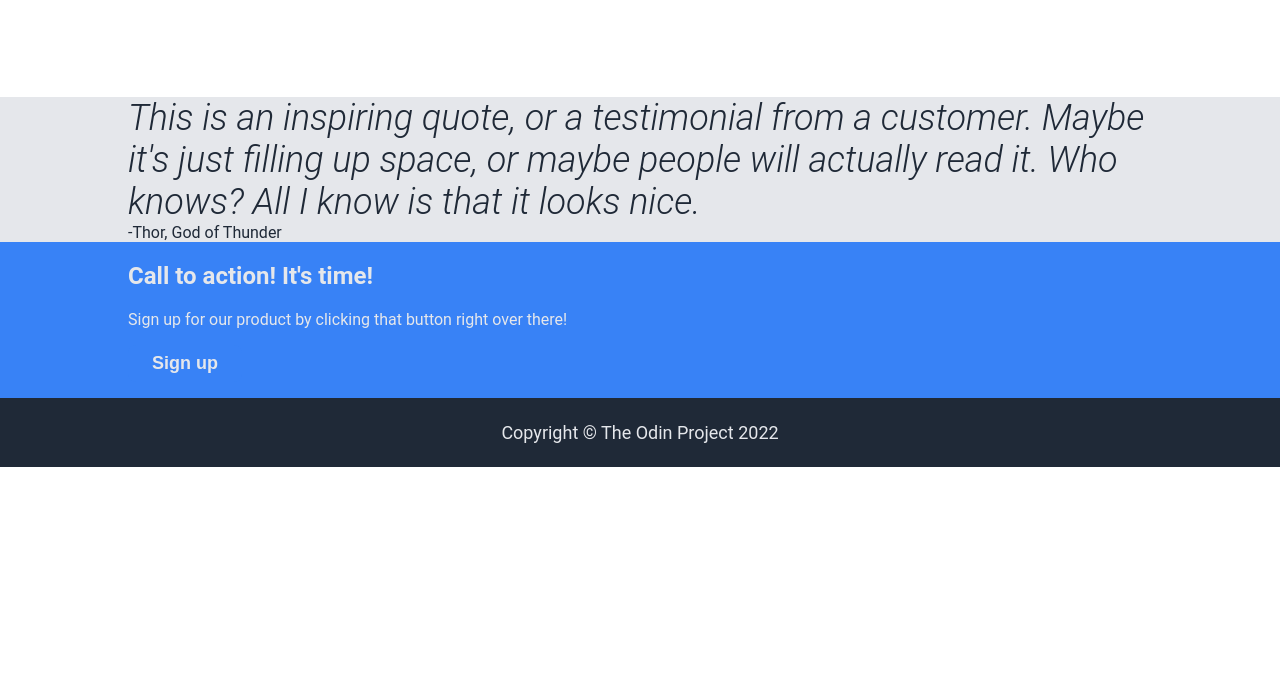
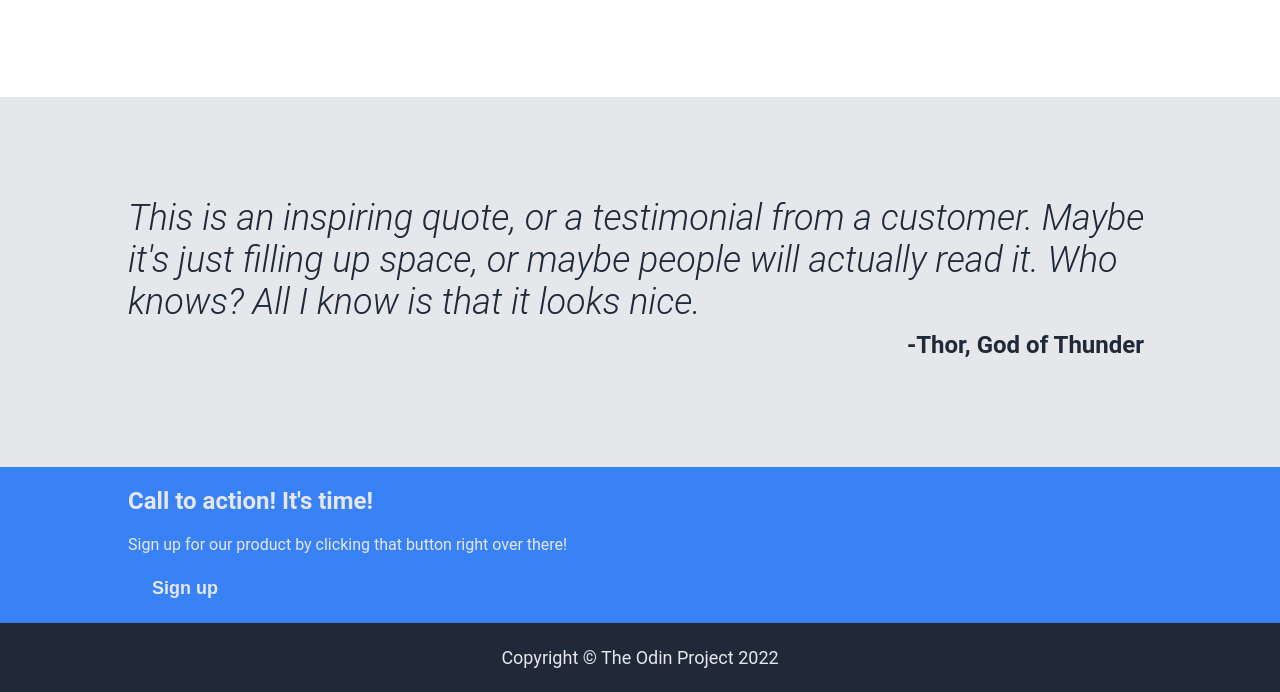
Before and after one commit to EricWritesCode/odin-landing-page, a plain HTML site: page index.html in a window 1280 px wide. Shown: the part 873-1565 px from the top of the page. Before the commit the page ends 1340 px from the top, so only its background shows below. Drawn offline with Linux system fonts and the light colour scheme.

Commit message:
Apply layout and formatting to quote block

```diff
--- a/styles.css
+++ b/styles.css
@@ -126,6 +126,8 @@ button {
 
 .quote-block {
   background-color: #e5e7eb;
+  padding-top: 100px;
+  padding-bottom: 100px;
 }
 
 .big-quote {
@@ -133,6 +135,12 @@ button {
   color: #1f2937;
 }
 
+.big-quote-author {
+  font: 700 24px "Roboto";
+  text-align: right;
+  margin: 8px;
+}
+
 .footer {
   justify-content: center;
 }
```
